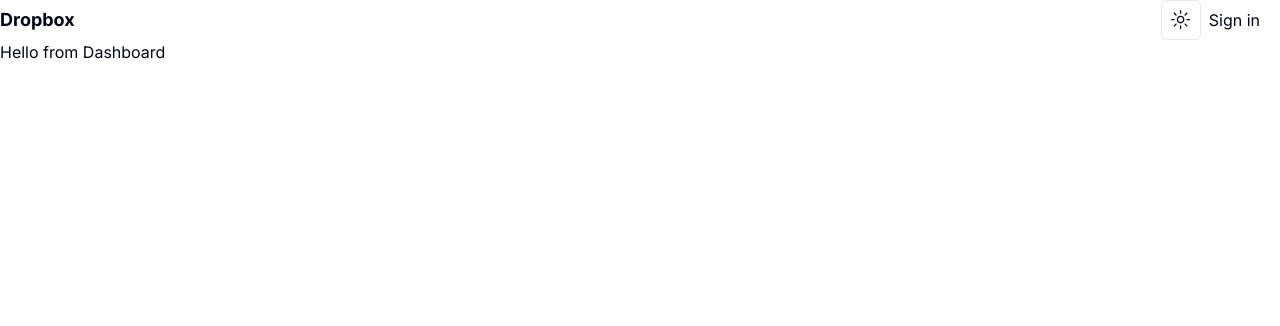
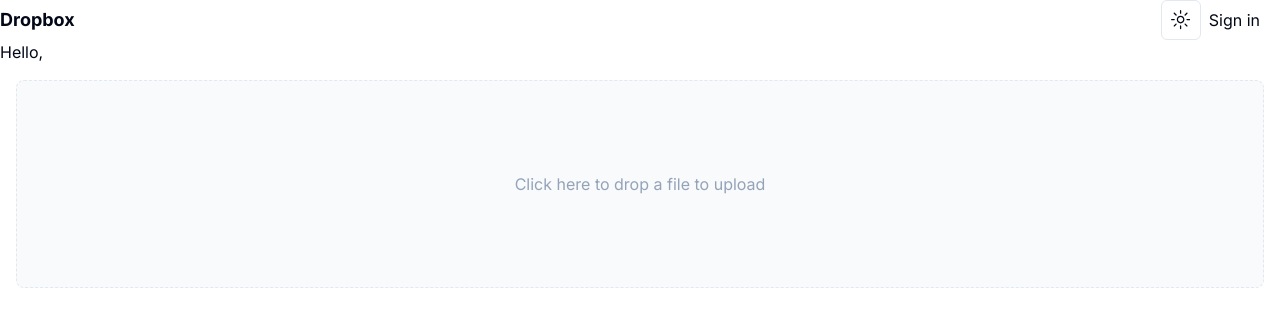
Before and after one commit to senilm/Dropbox-clone, a Next.js app: page /dashboard in a window 1280 px wide. Shown: the top 326 px of the page. Built offline with nearby package versions, Linux system fonts and the light colour scheme; no server answers.

Commit message:
Firebase Setup

```diff
--- a/app/dashboard/page.tsx
+++ b/app/dashboard/page.tsx
@@ -1,6 +1,15 @@
+import { auth } from "@clerk/nextjs"
+import Dropzone from "@/components/Dropzone"
+
 const Dashboard = () => {
+  const {userId} = auth()
   return (
-    <div>Hello from Dashboard</div>
+    <>
+    <div>Hello, {userId}</div>
+    <div>
+      <Dropzone/>
+    </div>
+    </>
   )
 }
 
--- /dev/null
+++ b/components/Dropzone.tsx
@@ -0,0 +1,58 @@
+"use client"
+import { cn } from '@/lib/utils'
+import { useState } from 'react'
+import DropzoneComponent from 'react-dropzone'
+import { useUser } from '@clerk/nextjs'
+
+const Dropzone = () => {
+    const [loading, setLoading] = useState(false) //loading for the image once we drop it
+    const {isLoaded, isSignedIn, user} = useUser()
+    const maxSize = 20971520 //20mb
+
+    const onDrop = (acceptedFiles: File[]) => {
+        acceptedFiles.forEach((file)=>{
+            const reader = new FileReader()
+            reader.onabort = () =>console.log('File reading was aborted');
+            reader.onerror = () =>console.log('File reading was failed');
+            reader.onload = async () =>{
+                await uploadPost(file)
+            }
+            reader.readAsArrayBuffer(file)
+        })
+    }
+
+    const uploadPost = async (selectedFile:File) =>{
+        if(loading) return;
+        if (!user){
+            return
+        }
+
+        setLoading(true)
+
+        // do the task
+
+
+        setLoading(false)
+    }
+  return (
+    <DropzoneComponent minSize={0} maxSize={maxSize} onDrop={acceptedFiles => console.log(acceptedFiles)}>
+  {({getRootProps, getInputProps,isDragActive,isDragReject,fileRejections}) => {
+
+    const isFileTooLarge = fileRejections.length > 0 && fileRejections[0].file.size > maxSize
+    return (<section className='m-4'>
+      <div {...getRootProps()}
+      className={cn('w-full h-52 flex justify-center items-center p-5 border border-dashed rounded-lg text-center',isDragActive ? "bg-[#035FFE] text-white animate-pulse" : " bg-slate-100/50 dark:bg-slate-800/80 text-slate-400")}
+      >
+        <input {...getInputProps()} />
+        {!isDragActive && "Click here to drop a file to upload"}
+        {isDragActive && !isDragReject && "Drop here to upload the file"}
+        {isDragReject && "Sorry, can't accept the file type"}
+        {isFileTooLarge && <div className=' text-danger mt-2'>File is too large</div>}
+      </div>
+    </section>)
+}}
+</DropzoneComponent>
+  )
+}
+
+export default Dropzone
--- a/package.json
+++ b/package.json
@@ -15,11 +15,13 @@
     "@radix-ui/react-slot": "^1.0.2",
     "class-variance-authority": "^0.7.0",
     "clsx": "^2.0.0",
+    "firebase": "^10.7.1",
     "lucide-react": "^0.300.0",
     "next": "14.0.4",
     "next-themes": "^0.2.1",
     "react": "^18",
     "react-dom": "^18",
+    "react-dropzone": "^14.2.3",
     "tailwind-merge": "^2.2.0",
     "tailwindcss-animate": "^1.0.7"
   },
```
Also changed, not shown: firebase.ts (added, +25 -0 lines), 1 other file (tests, documents, lock files or other folders).
